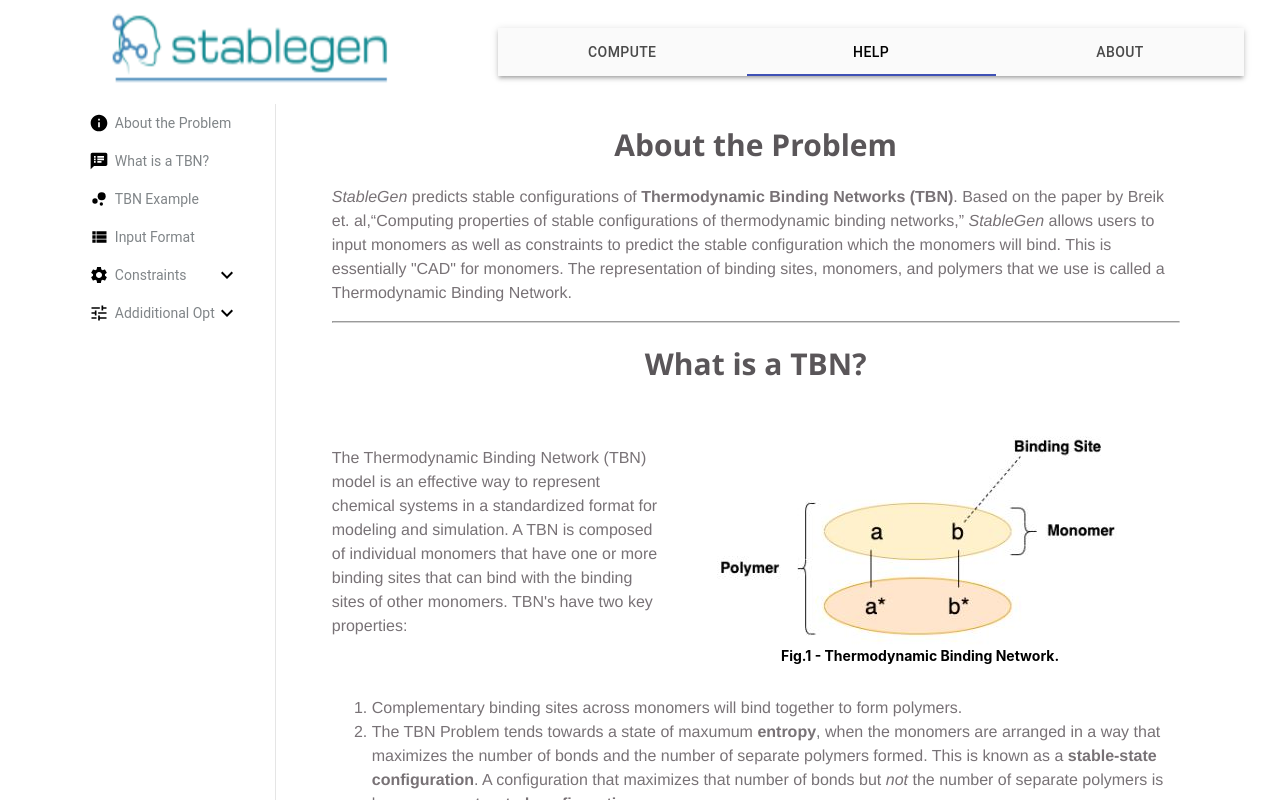
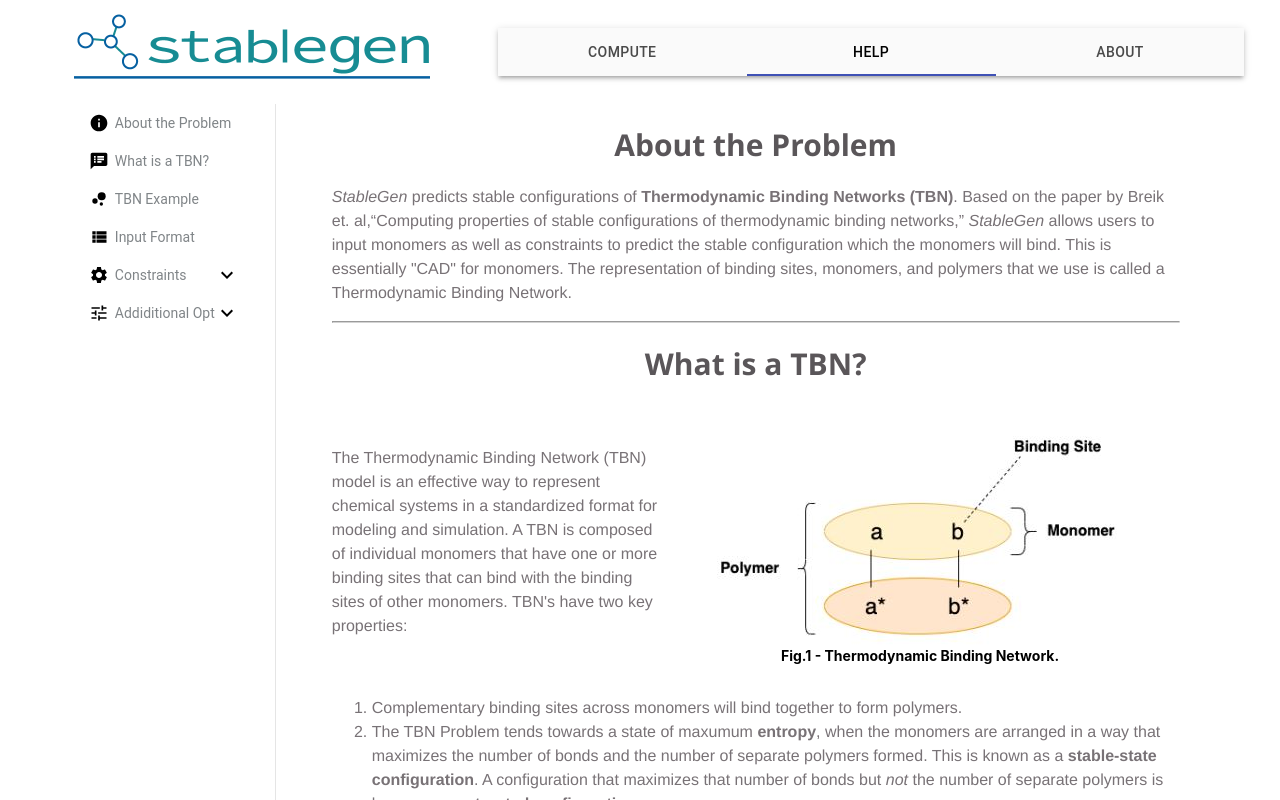
Before and after one commit to stevenwang5689/stable-gen, a React (Create React App) app: page /help in a window 1280 px wide. Built offline with nearby package versions, Linux system fonts and the light colour scheme.

Commit message:
updated logo

```diff
--- a/src/App.css
+++ b/src/App.css
@@ -26,7 +26,7 @@ img:hover{
 }
 
 .Logo{
-  width:300px;
+  width:394px;
   height:100px;
 }
 
```
Also changed, not shown: src/images/logo.png.
